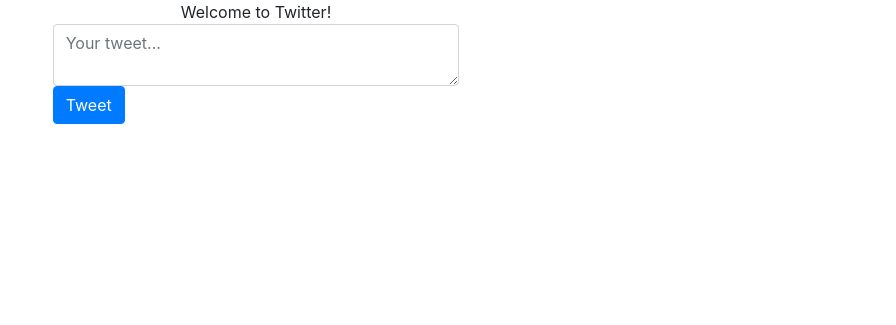
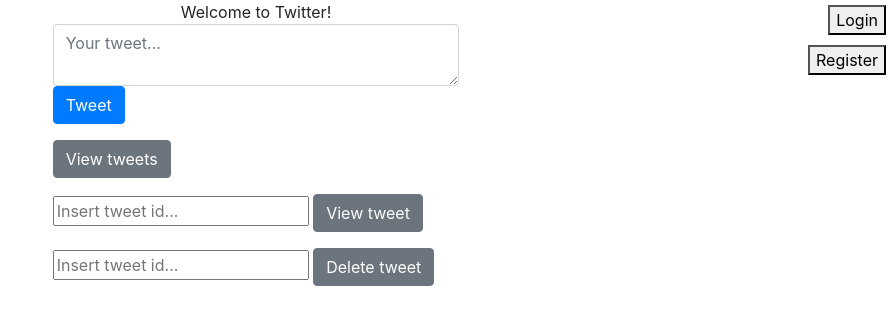
Before and after one commit to DamianC0/Twitter200792, a Django app: template templates/pages/home.html in a window 1280 px wide. Shown: the top 325 px of the page, without its empty margins (384-1280 px from the left). Run offline with Django 4.2, Linux system fonts and the light colour scheme; the template is opened without the code that fills it, so the values that code supplies are empty.

Commit message:
Main page

```diff
--- a/templates/pages/home.html
+++ b/templates/pages/home.html
@@ -1,9 +1,47 @@
 {% extends 'base.html'%}
 
 {% block content %}
+<style>
+    #button1 {
+        position: absolute;
+        right: 10px;
+        top: 5px;
+    }
+    #button2 {
+        position: absolute;
+        right: 10px;
+        top: 45px;
+    }
+    #button3 {
+        position: absolute;
+        right: 10px;
+        top: 85px;
+    }
+</style>
+<script type="text/javascript">
+    function redirect1() {
+        location.href = "/tweets/" + document.getElementById("searchText1").value
+    }
+    function redirect2() {
+        location.href = "/tweets/" + document.getElementById("searchText2").value + "/delete"
+    }
+</script>
+
+{% if not user.is_authenticated %}
+<button id="button1" onclick="location.href = /login/">Login</button>
+{% endif %}
+<button id="button2" onclick="location.href = /register/">Register</button>
+{% if user.is_authenticated %}
+<button id="button3" onclick="location.href = /logout/">Logout</button>
+{% endif %}
+
 <div class='row text-center'>
     <div class="col">
+    {% if user.is_authenticated %}
+        Welcome to Twitter {{ user.get_username}}!
+    {% else %}
         Welcome to Twitter!
+    {% endif %}
     </div>
 </div>
 
@@ -17,5 +55,22 @@
         </form>
     </div>
 </div>
+<div class="row mb-3">
+    <div class="col-md-4 mx-auto col-10">
+        <button class="btn btn-secondary" onclick="location.href = /tweets/">View tweets</button>
+    </div>
+</div>
+<div class="row mb-3">
+    <div class="col-md-4 mx-auto col-10">
+        <input type="text" maxlength="512" id="searchText1" placeholder = "Insert tweet id..."/>
+        <button class="btn btn-secondary" id="btn1" onclick="redirect1()">View tweet</button>
+    </div>
+</div>
+<div class="row mb-3">
+    <div class="col-md-4 mx-auto col-10">
+        <input type="text" maxlength="512" id="searchText2" placeholder = "Insert tweet id..."/>
+        <button class="btn btn-secondary" id="btn2" onclick="redirect2()">Delete tweet</button>
+    </div>
+</div>
 
 {% endblock content %}
--- a/tweets/serializers.py
+++ b/tweets/serializers.py
@@ -6,7 +6,7 @@
 class TweetSerializer(serializers.ModelSerializer):
     class Meta:
         model = Tweet
-        fields = ['content']
+        fields = ['user', 'id', 'content']
 
     def validate_content(self, value):
         if len(value) > MAX_LENGTH:
--- a/tweets/views.py
+++ b/tweets/views.py
@@ -45,7 +45,7 @@
     serializer = TweetSerializer(obj)
     return Response(serializer.data, status = 200)
 
-#/delete-view
+#/tweets/{id}/delete
 @api_view(['DELETE', 'POST'])
 @authentication_classes([SessionAuthentication])
 @permission_classes([IsAuthenticated])
```
Also changed, not shown: db.sqlite3.
